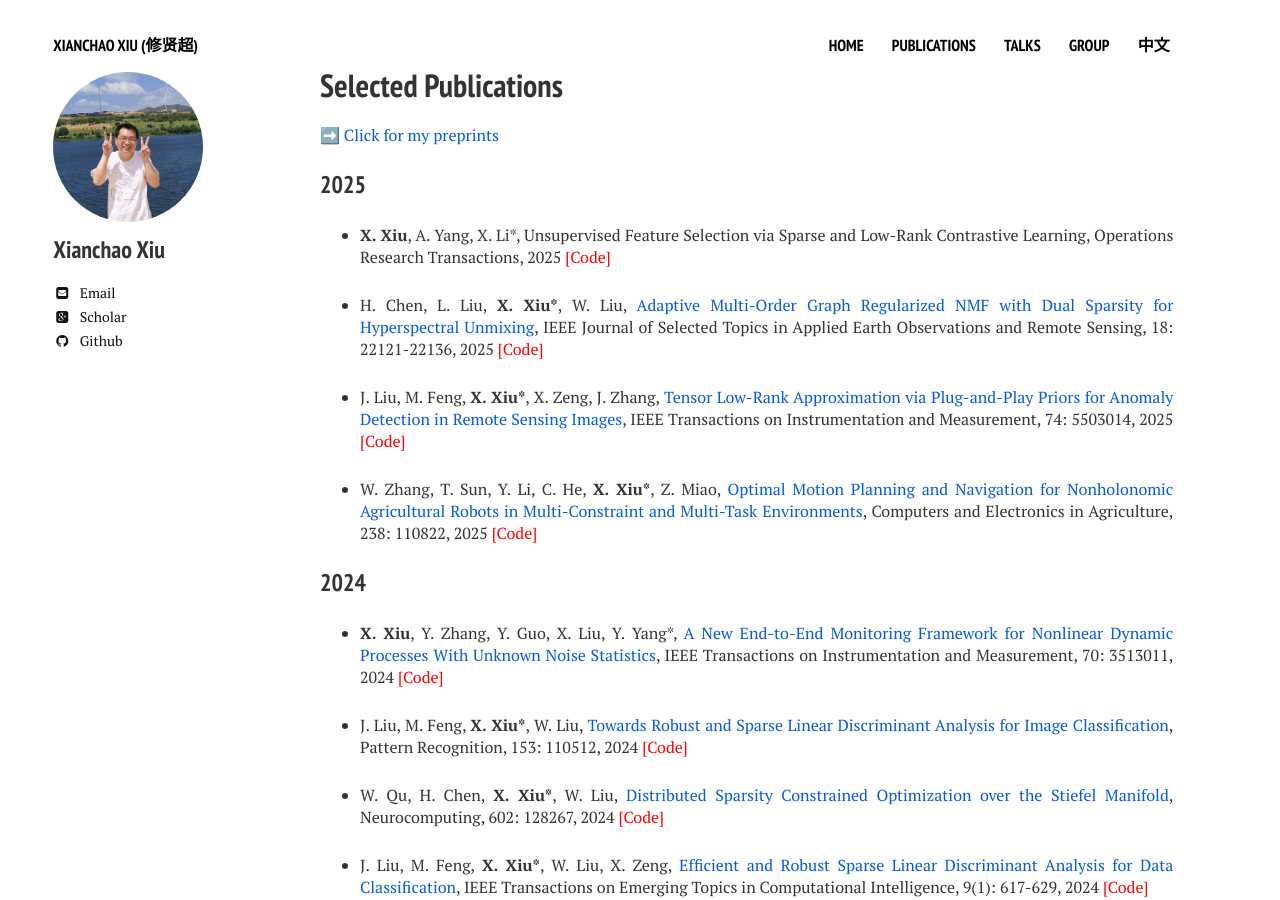
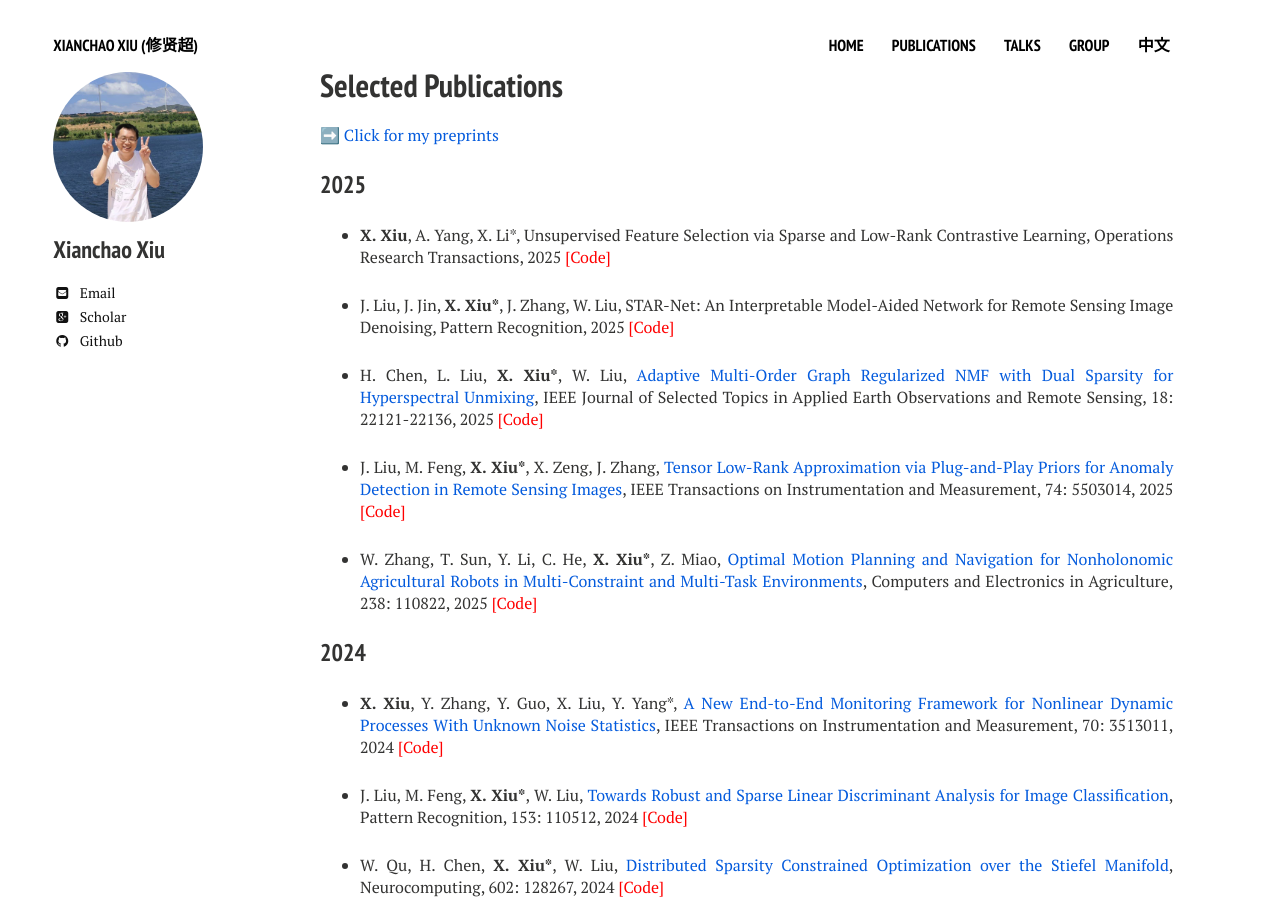
Before and after one commit to xianchaoxiu/xianchaoxiu.github.io, a Jekyll site: the page built from publications/index.md, in a window 1280 px wide and 900 px high. Built offline with Jekyll 4.4.1, drawn with Linux system fonts in a browser that asks for light colours; nearby versions of some CDN libraries.

Commit message:
Update index.md

```diff
--- a/publications/index.md
+++ b/publications/index.md
@@ -14,6 +14,8 @@ share: false
 ### 2025
 
 * <b>X. Xiu</b>, A. Yang, X. Li*, Unsupervised Feature Selection via Sparse and Low-Rank Contrastive Learning, Operations Research Transactions, 2025 <a href="https://github.com/xianchaoxiu/DSCOFS-CL" class="textlink" target="_blank" style="color: red;">[Code]</a>
+
+* J. Liu, J. Jin, <b>X. Xiu*</b>, J. Zhang, W. Liu, STAR-Net: An Interpretable Model-Aided Network for Remote Sensing Image Denoising, Pattern Recognition, 2025 <a href="https://github.com/xianchaoxiu/STAR-Net" class="textlink" target="_blank" style="color: red;">[Code]</a>
 
 * H. Chen, L. Liu, <b>X. Xiu*</b>, W. Liu, <a href="https://doi.org/10.1109/JSTARS.2025.3602505" class="textlink" target="_blank">Adaptive Multi-Order Graph Regularized NMF with Dual Sparsity for Hyperspectral Unmixing</a>, IEEE Journal of Selected Topics in Applied Earth Observations and Remote Sensing, 18: 22121-22136, 2025 <a href="https://github.com/xianchaoxiu/MOGNMF" class="textlink" target="_blank" style="color: red;">[Code]</a>
 
```
